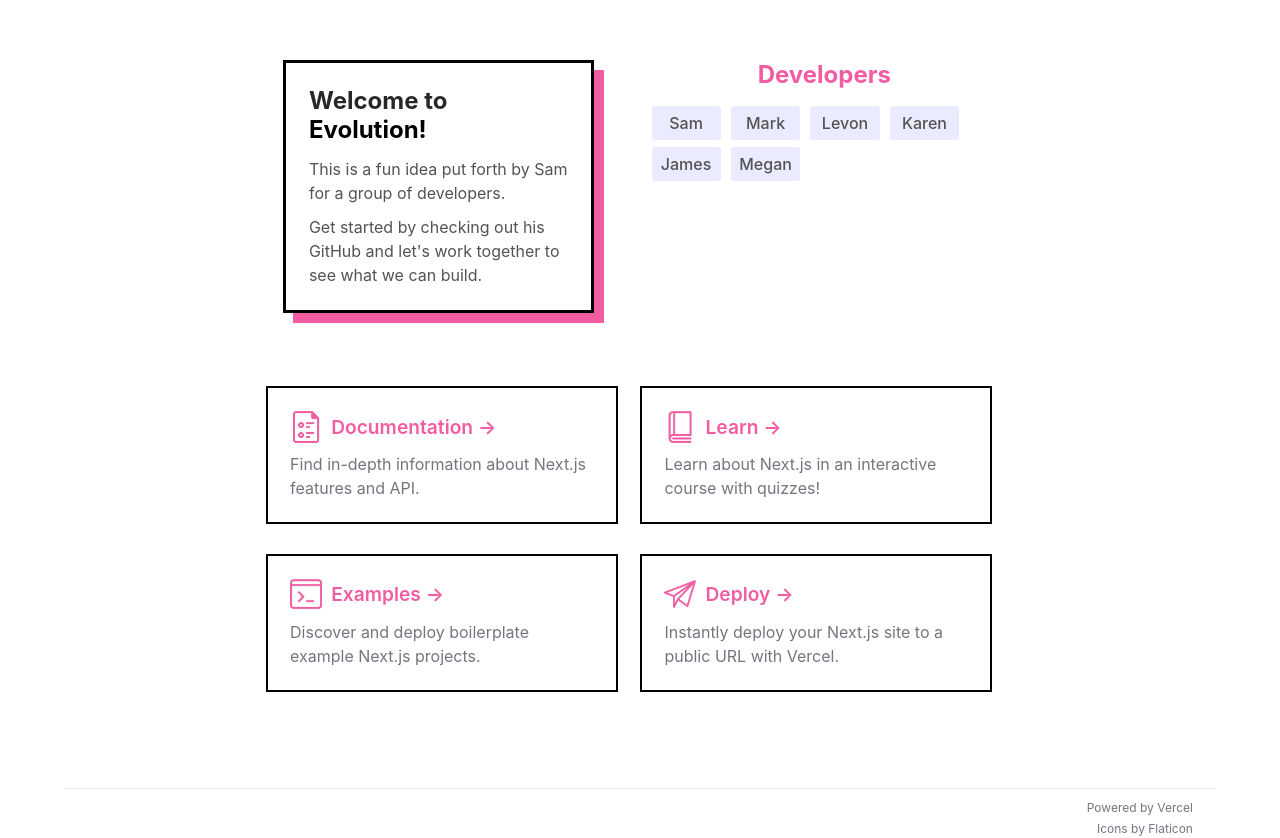
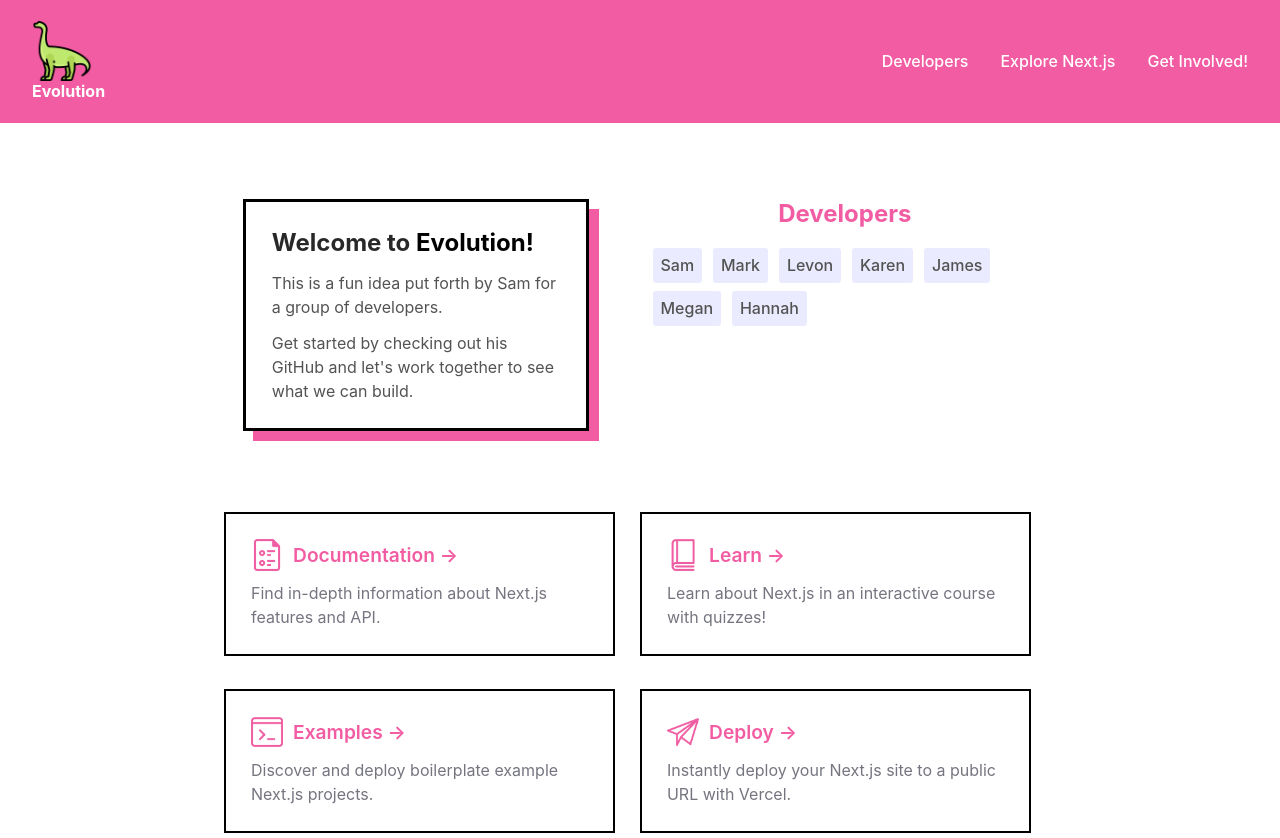
Before and after one commit to SamSamskies/evolution, a Next.js app: page / in a window 1280 px wide. Shown: the top 838 px of the page. Built offline with nearby package versions, Linux system fonts and the light colour scheme.

Commit message:
added a navbar and adjusted name styling to fix text overlap for longer names

```diff
--- a/components/Cards.js
+++ b/components/Cards.js
@@ -6,7 +6,7 @@ const Cards = (props) => {
     return (
         <React.Fragment>
             { cardInfo.map(card => (
-                <a href={card.href} className="card" target="_blank">
+                <a href={card.href} className="card" target="_blank" id="card-section">
                     <div className="card-header">
                         <img src={card.src} alt={card.alt} />
                         <h3>{card.header} &rarr;</h3>
--- a/components/Contributors.js
+++ b/components/Contributors.js
@@ -10,7 +10,8 @@ export default function Contributors() {
     { name: "Levon", githubLink: "https://github.com/itfibonacci" },
     { name: "Karen", githubLink: "https://github.com/karleee" },
     { name: "James", githubLink: "https://github.com/ngjamesng" },
-    { name: "Megan", githubLink: "https://github.com/mcdevittbass"}
+    { name: "Megan", githubLink: "https://github.com/mcdevittbass"},
+    {name: "Hannah", githubLink: "https://github.com/hannahlivnat"},
   ];
 
   const ContributorLink = ({ person }) => (
@@ -18,7 +19,7 @@ export default function Contributors() {
   )
 
   return (
-    <div className="contributors">
+    <div className="contributors" id="contributor-section">
       <h2>Developers</h2>
       <div className="names">
         {people.map(p => <ContributorLink person={p} key={p.githubLink} />)}
--- a/pages/index.js
+++ b/pages/index.js
@@ -15,6 +15,14 @@ export default function Home() {
       </Head>
 
       <main>
+        <nav className="navbar">
+          <h4 className="brand-logo"><img src="./icons/dinosaur.png" width="60"/>Evolution</h4>
+          <ul>
+            <li><a href="#contributor-section">Developers</a></li>
+            <li><a href="#card-section">Explore Next.js</a></li>
+            <li><a href="https://github.com/SamSamskies/evolution" target="_blank">Get Involved!</a></li>
+          </ul>
+        </nav>
         <div className="header">
           <div className="intro">
             <h1 className="title">
--- a/styles/global.js
+++ b/styles/global.js
@@ -12,7 +12,7 @@ export default css.global`
     --blue: #0B9ED9;
   }
 
-  html, body, div, h1, h2, h3, p, a, ul {
+  html, body, .container, div, h1, h2, h3, p, a, ul {
     padding: 0;
     margin: 0;
     font-family: -apple-system, BlinkMacSystemFont, Segoe UI, Roboto,
@@ -23,13 +23,53 @@ export default css.global`
   html {
     background: white;
     box-sizing: border-box;
-    padding: 2% 5%;
+    //padding: 2% 5%;
   }
 
   main {
     display: flex;
     flex-direction: column;
     align-items: center;
+    margin: 0;
+    padding: 0;
+    width: 100%;
+  }
+
+  .navbar {
+    width: 100%;
+    margin: 0 0 3% 0;
+    display: flex;
+    flex-direction: row;
+    align-items: center;
+    justify-content: space-between;
+    background-color: var(--pink)
+  }
+
+  .brand-logo {
+    display: flex;
+    flex-direction: column;
+    align-items: flex-start;
+    justify-content: center;
+    margin-left: 2rem;
+    color: #fff;
+  }
+
+  .navbar ul {
+    list-style-type: none;
+    display: flex;
+    flex-direction: row;
+    align-items: center;
+    justify-content: space-evenly;
+  }
+
+  .navbar ul li a {
+    margin-right: 2rem;
+    font-weight: 500;
+    color: #fff;
+  }
+
+  .navbar ul li a:hover {
+    text-decoration: underline;
   }
 
   footer {
@@ -133,9 +173,8 @@ export default css.global`
   }
 
   .names a {
-    padding: 2% 0;
+    padding: 2%;
     text-align: center;
-    width: 20%;
     background: var(--light-gray);
     border-radius: 3px;
     font-weight: 500;
```
Also changed, not shown: public/icons/dinosaur.png (added).
